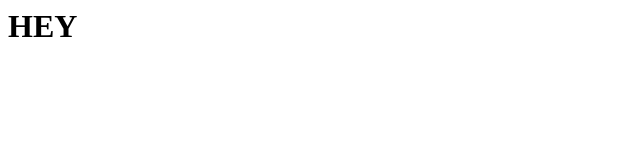
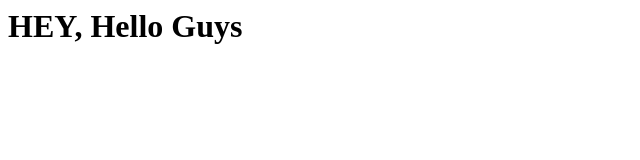
Before and after one commit to dmonnin/dmonnin.github.io, a plain HTML site: page index.html in a window 1280 px wide. Shown: the whole page, without its empty margins (0-640 px from the left). Drawn offline with Linux system fonts and the light colour scheme.

Commit message:
Update index.html

```diff
--- a/index.html
+++ b/index.html
@@ -1,7 +1,7 @@
 <html>
 
 <body>
-    <h1>HEY</h1>
+    <h1>HEY, Hello Guys</h1>
 </body>
 
 </html>
```
